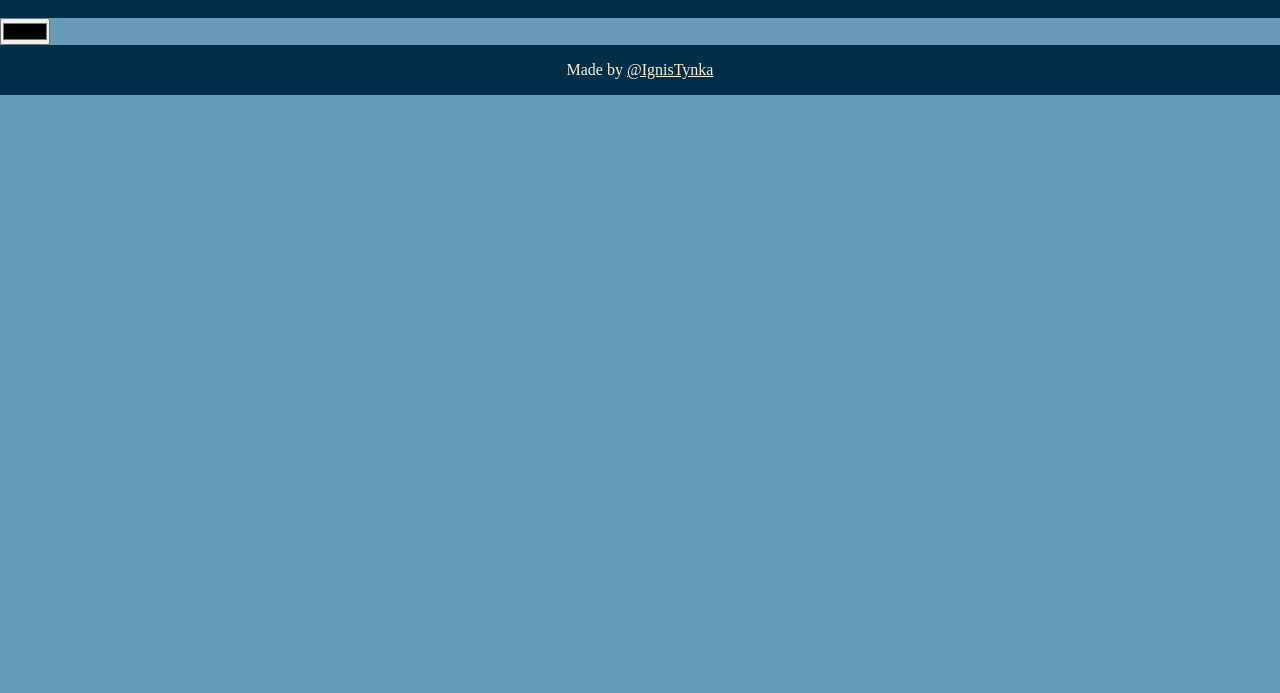
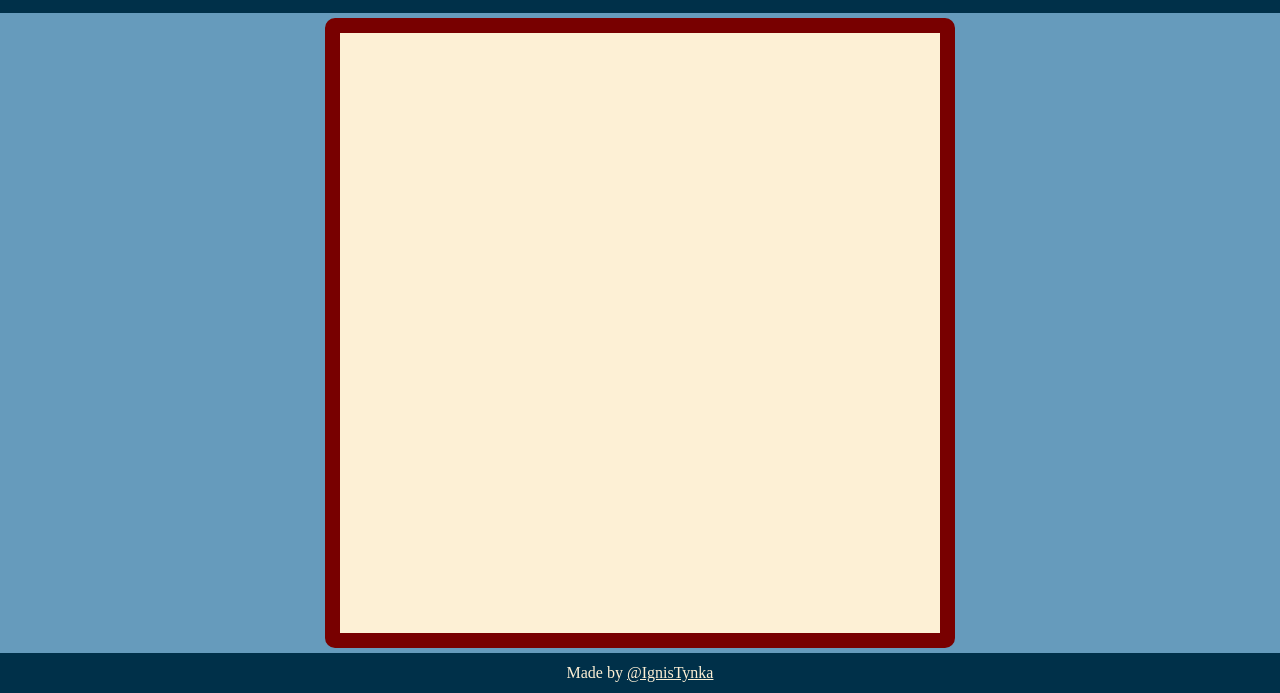
Before and after one commit to IgnisTynka/odin_etch-a-sketch, a plain HTML site: page index.html in a window 1280 px wide. Shown: the part 107-800 px from the top of the page. Drawn offline with Linux system fonts and the light colour scheme.

Commit message:
Beta version

```diff
--- a/index.html
+++ b/index.html
@@ -11,10 +11,10 @@
         <h1>Etch-a-Sketch</h1>
     </header>
     <section>
-        <div class="options">
+        <!-- <div class="options">
           <input type="color">
-        </div>
-        <div id="container">
+        </div> -->
+        <div class="container">
 
         </div>
     </section>
--- a/script.js
+++ b/script.js
@@ -0,0 +1,19 @@
+function createBoard(container, boardSize){
+    for(i=0; i< boardSize*boardSize; i++){
+        let field = document.createElement('div')
+        field.classList.add('field');
+        container.appendChild(field);
+    }
+}
+
+let container = document.querySelector('.container');
+
+createBoard(container, 16);
+
+let fields = document.querySelectorAll('.field')
+
+for (const field of fields){
+    field.addEventListener('mouseenter', () => {
+        field.style.backgroundColor = 'black';
+    })
+}
--- a/style.css
+++ b/style.css
@@ -4,9 +4,12 @@
 }
 
 body{
-    width: auto;
-    height: auto;
+    width: 100%;
+    height: 100%;
+    min-height: 100vh;
     background-color: #669BBC;
+    display: flex;
+    flex-direction: column;
 }
 
 header{
@@ -15,7 +18,7 @@ header{
     flex-direction: row;
     justify-content: center;
     align-items: center;
-    height: 125px;
+    height: 15vh;
 }
 
 header h1{
@@ -24,8 +27,34 @@ header h1{
 }
 
 section{
+    height: 80vh;
     display: flex;
-    flex-direction: column;
+    flex-direction: row;
+    justify-content: center;
+    align-items: center;
+}
+
+.options{
+    height: 600px;
+    width: 600px;
+}
+
+.container{
+    background-color: #C1121F;
+    border-radius: 10px;
+    border: 15px solid #780000;
+    height: 600px;
+    width: 600px;
+    display: flex;
+    flex-wrap: wrap;
+    justify-content: center;
+    align-items: center;
+}
+
+.field{
+    width: 37.5px;
+    height: 37.5px;
+    background-color: #FDF0D5;
 }
 
 footer{
@@ -34,7 +63,8 @@ footer{
     flex-direction: row;
     justify-content: center;
     align-items: center;
-    height: 50px;
+    height: 5vh;
+    margin-top: auto;
 }
 
 footer p, a{
```
